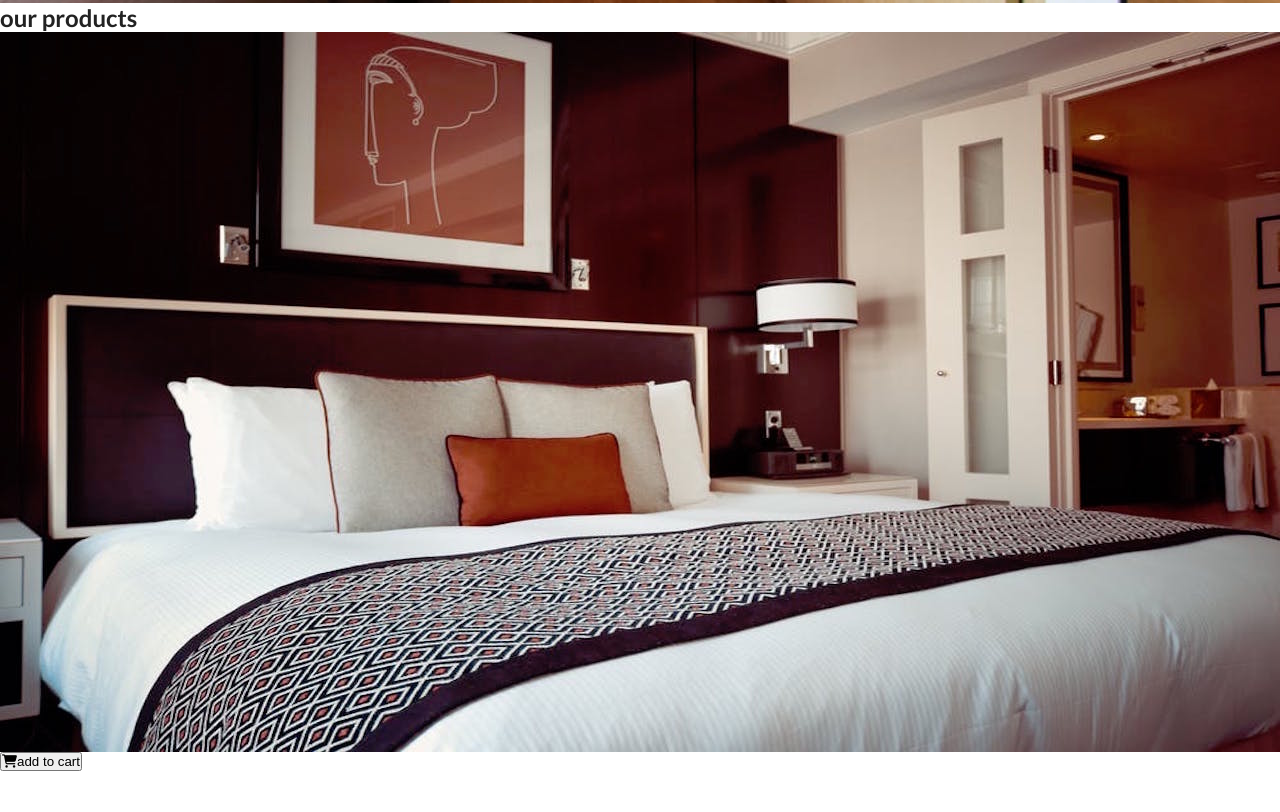
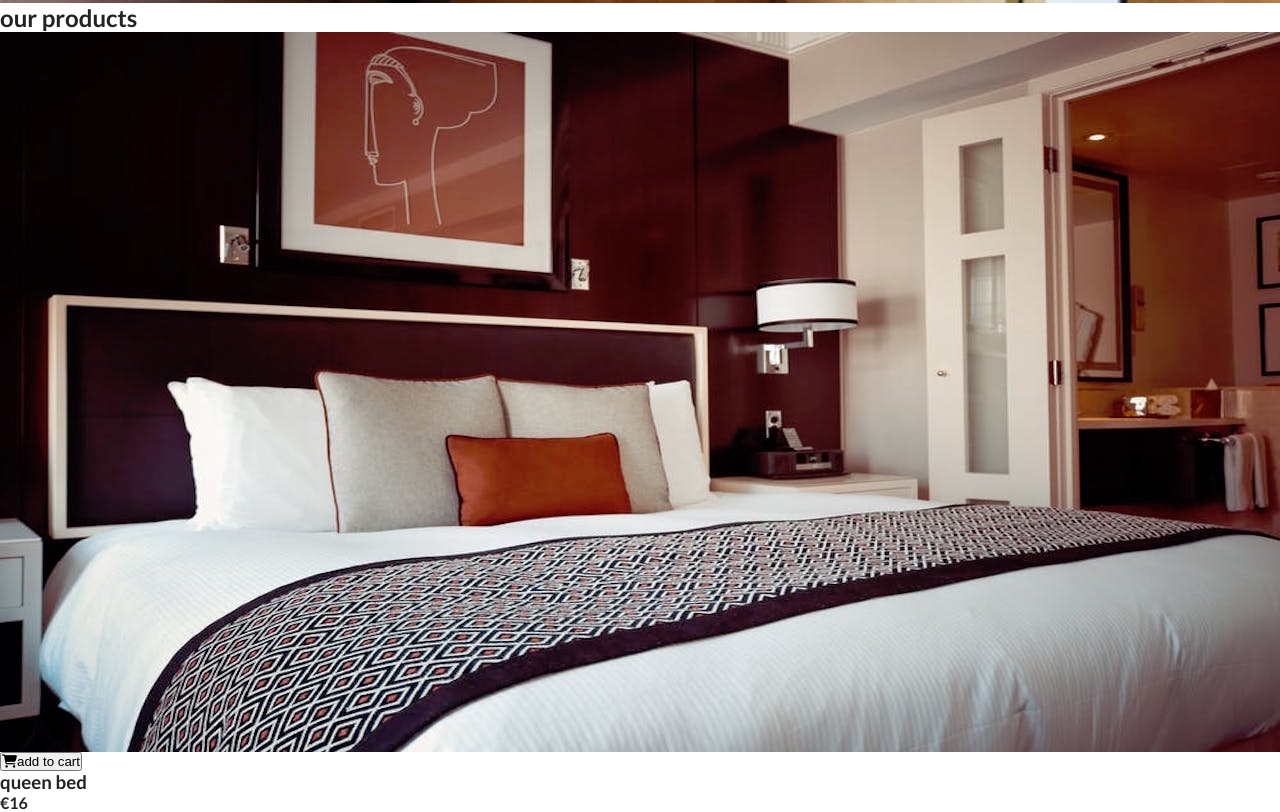
Before and after one commit to Si-maher/ComfyHouse, a plain HTML site: page index.html in a window 1280 px wide. Shown: the part 797-1609 px from the top of the page. Before the commit the page ends 1568 px from the top, so only its background shows below. Drawn offline with Linux system fonts and the light colour scheme.

Commit message:
added headings for product

```diff
--- a/index.html
+++ b/index.html
@@ -57,6 +57,8 @@
                         <i class="fas fa-shopping-cart"></i>add to cart
                     </button>
                 </div>
+                <h3>queen bed</h3>
+                <h4>€16</h4>
             </article>
             <!-- end of single product  -->
         </div>
```
